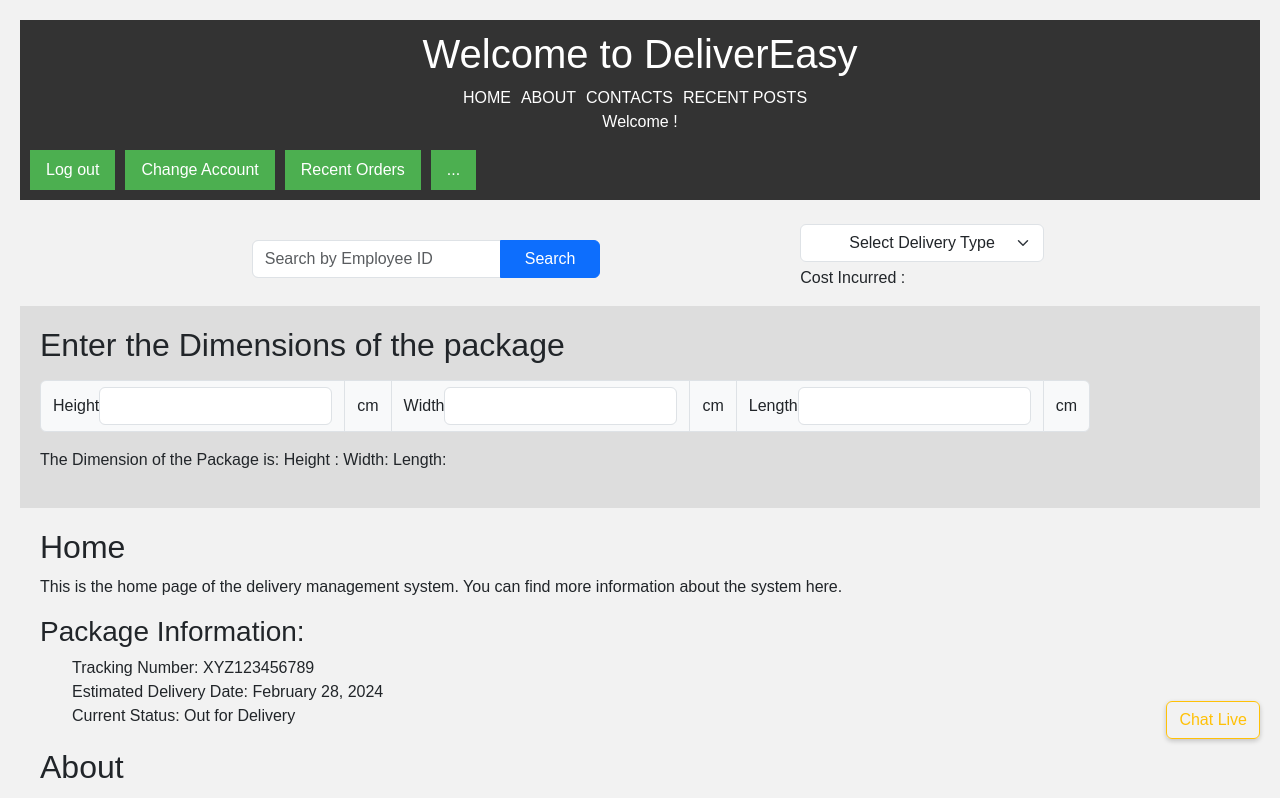
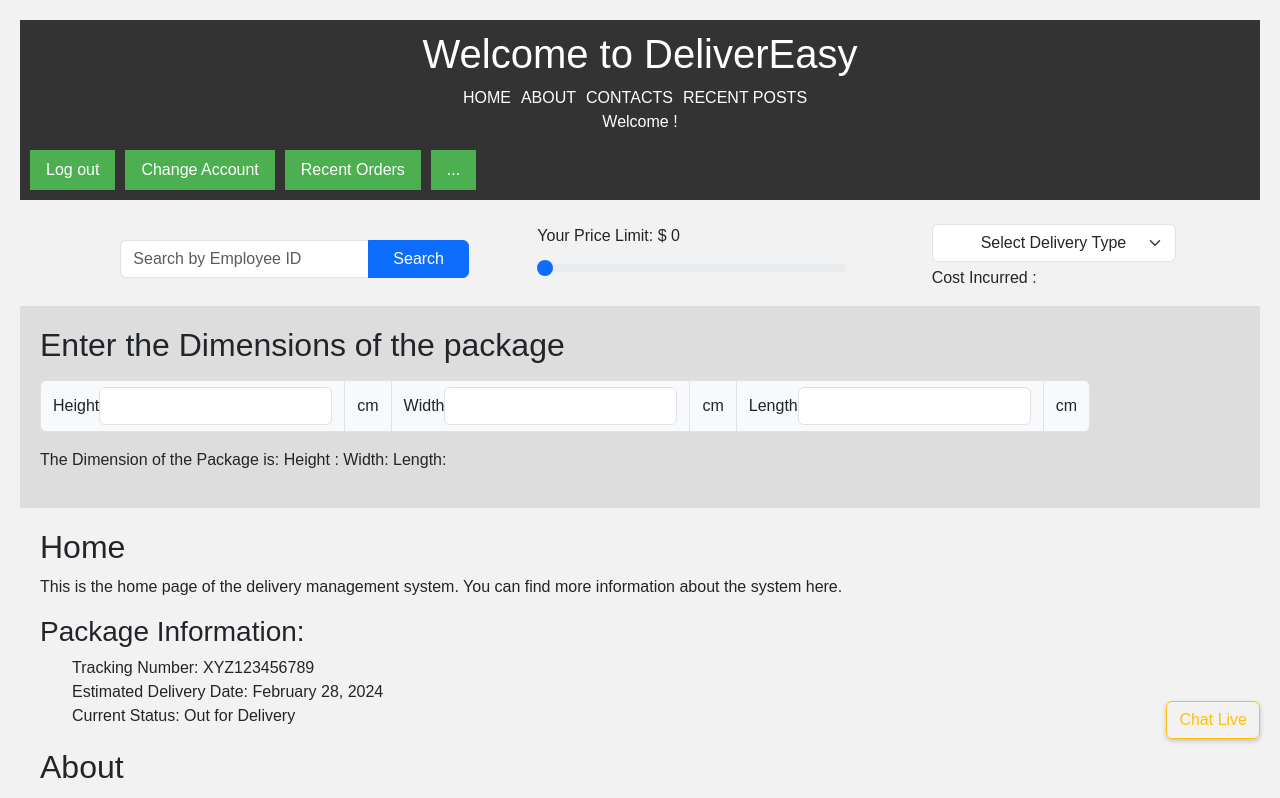
Before and after one commit to Tanmayee2/Deliver-IT, a React (Create React App) app: page /LandingPage in a window 1280 px wide. Shown: the top 798 px of the page. Built offline with nearby package versions, Linux system fonts and the light colour scheme.

Commit message:
price range

```diff
--- a/src/pages/LandingPage/LandingPage.js
+++ b/src/pages/LandingPage/LandingPage.js
@@ -178,10 +178,9 @@
               </InputGroup>
             </div>
 
-            {user === "Delivery Manager" ? (
             <div className="w-25">
               {" "}
-                <Form.Label>Your Price Limit {range}</Form.Label>
+              <Form.Label>Your Price Limit: $ {range}</Form.Label>
               <Form.Range
                 value={range}
                 min={0}
@@ -189,9 +188,9 @@
                 onChange={(e) => setRange(e.currentTarget.value)} //this is only for delivery manager
               />
             </div>
-            ) : (
+
             <></>
-            )}
+
             <div>
               <Form.Select
                 onChange={(e) => setDeliveryCharges(e.target.value)} //diff delivery charges for diff types
```
Lines whose indentation alone changed are shown as unchanged.
